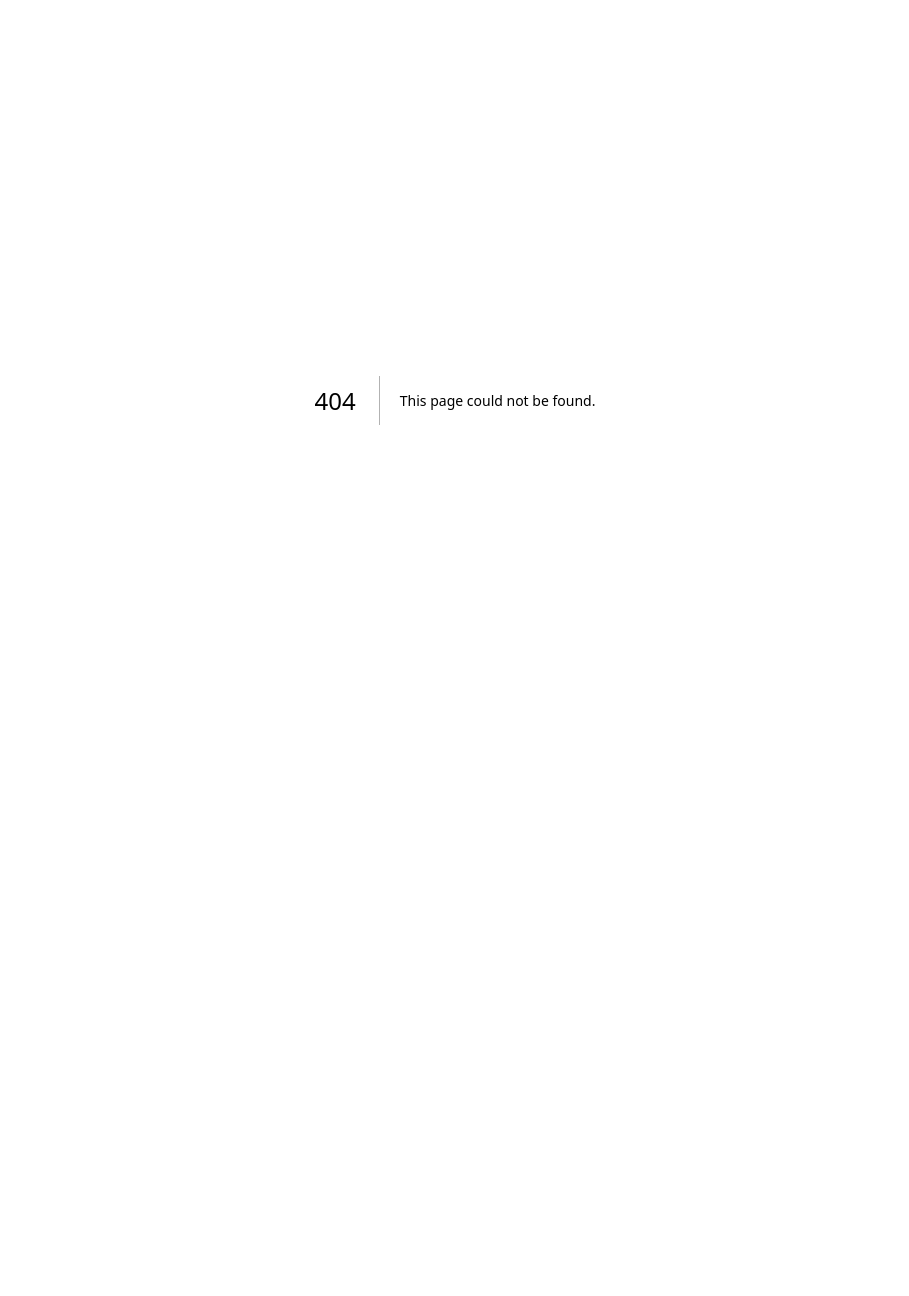
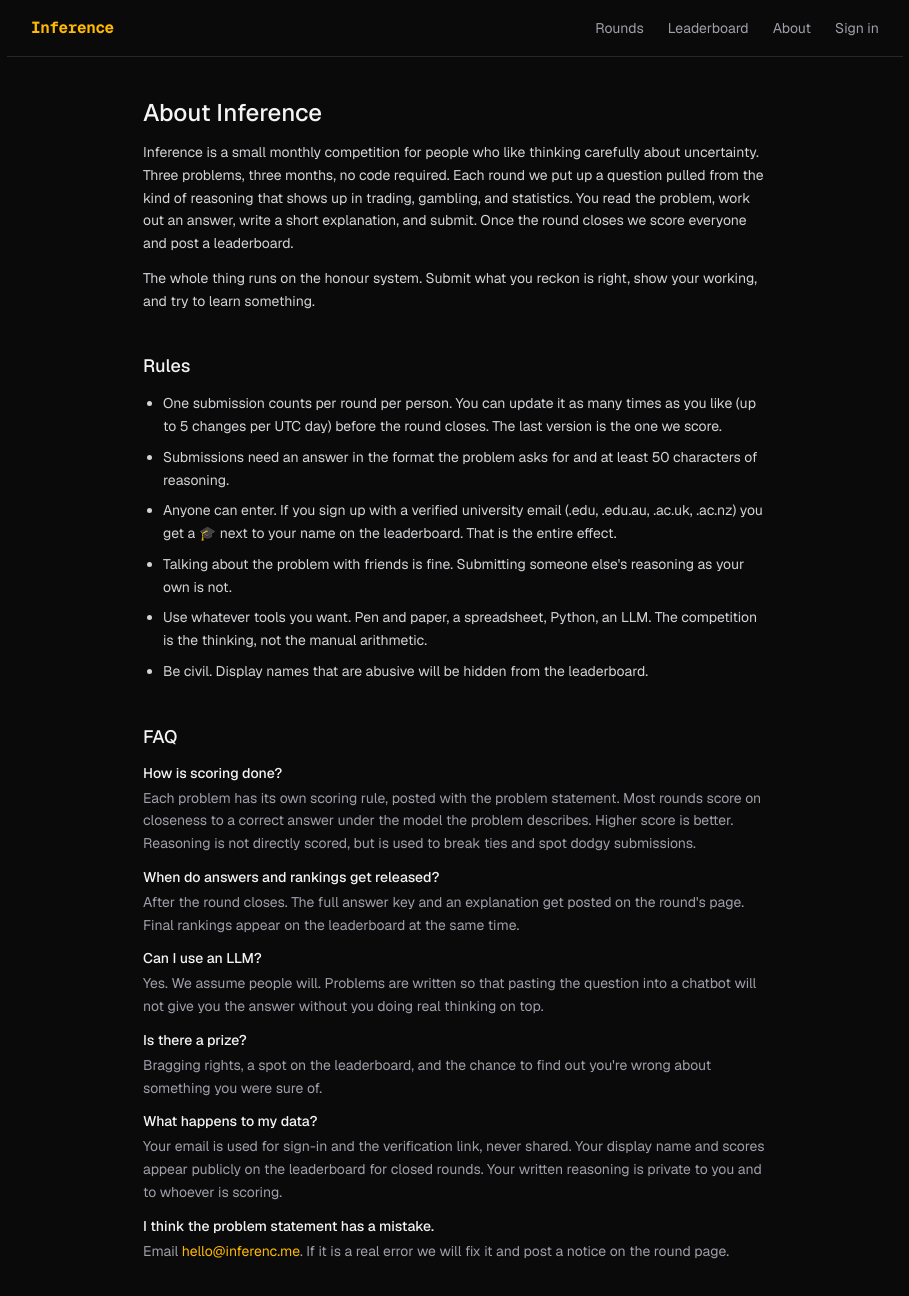
Before and after one commit to april-webm/inference, a Next.js app: page /about in a window 1280 px wide. Before the commit this address had no page. Shown: the top 1296 px of the page, without its empty margins (185-1094 px from the left). Before the commit the page ends 800 px from the top, so only its background shows below. Built offline with nearby package versions, Linux system fonts and the light colour scheme; no server answers.

Commit message:
feat: about+faq page, submission status banner on dashboard

```diff
--- /dev/null
+++ b/src/app/about/page.tsx
@@ -0,0 +1,103 @@
+import { PublicNav } from '@/components/PublicNav'
+
+export const dynamic = 'force-dynamic'
+
+export default function AboutPage() {
+  return (
+    <div className="min-h-screen">
+      <PublicNav />
+      <main className="max-w-2xl mx-auto px-6 py-10 flex flex-col gap-10">
+        <section className="flex flex-col gap-3">
+          <h1 className="text-2xl font-medium text-zinc-100">About Inference</h1>
+          <p className="text-sm text-zinc-300 leading-relaxed">
+            Inference is a small monthly competition for people who like
+            thinking carefully about uncertainty. Three problems, three months,
+            no code required. Each round we put up a question pulled from the
+            kind of reasoning that shows up in trading, gambling, and
+            statistics. You read the problem, work out an answer, write a
+            short explanation, and submit. Once the round closes we score
+            everyone and post a leaderboard.
+          </p>
+          <p className="text-sm text-zinc-300 leading-relaxed">
+            The whole thing runs on the honour system. Submit what you reckon
+            is right, show your working, and try to learn something.
+          </p>
+        </section>
+
+        <section className="flex flex-col gap-3">
+          <h2 className="text-lg font-medium text-zinc-100">Rules</h2>
+          <ul className="text-sm text-zinc-300 leading-relaxed list-disc pl-5 flex flex-col gap-2">
+            <li>One submission counts per round per person. You can update it as many times as you like (up to 5 changes per UTC day) before the round closes. The last version is the one we score.</li>
+            <li>Submissions need an answer in the format the problem asks for and at least 50 characters of reasoning.</li>
+            <li>Anyone can enter. If you sign up with a verified university email (.edu, .edu.au, .ac.uk, .ac.nz) you get a 🎓 next to your name on the leaderboard. That is the entire effect.</li>
+            <li>Talking about the problem with friends is fine. Submitting someone else&apos;s reasoning as your own is not.</li>
+            <li>Use whatever tools you want. Pen and paper, a spreadsheet, Python, an LLM. The competition is the thinking, not the manual arithmetic.</li>
+            <li>Be civil. Display names that are abusive will be hidden from the leaderboard.</li>
+          </ul>
+        </section>
+
+        <section className="flex flex-col gap-3">
+          <h2 className="text-lg font-medium text-zinc-100">FAQ</h2>
+
+          <div className="flex flex-col gap-1">
+            <h3 className="text-sm font-medium text-zinc-100">How is scoring done?</h3>
+            <p className="text-sm text-zinc-400 leading-relaxed">
+              Each problem has its own scoring rule, posted with the problem
+              statement. Most rounds score on closeness to a correct answer
+              under the model the problem describes. Higher score is better.
+              Reasoning is not directly scored, but is used to break ties and
+              spot dodgy submissions.
+            </p>
+          </div>
+
+          <div className="flex flex-col gap-1">
+            <h3 className="text-sm font-medium text-zinc-100">When do answers and rankings get released?</h3>
+            <p className="text-sm text-zinc-400 leading-relaxed">
+              After the round closes. The full answer key and an explanation
+              get posted on the round&apos;s page. Final rankings appear on the
+              leaderboard at the same time.
+            </p>
+          </div>
+
+          <div className="flex flex-col gap-1">
+            <h3 className="text-sm font-medium text-zinc-100">Can I use an LLM?</h3>
+            <p className="text-sm text-zinc-400 leading-relaxed">
+              Yes. We assume people will. Problems are written so that pasting
+              the question into a chatbot will not give you the answer without
+              you doing real thinking on top.
+            </p>
+          </div>
+
+          <div className="flex flex-col gap-1">
+            <h3 className="text-sm font-medium text-zinc-100">Is there a prize?</h3>
+            <p className="text-sm text-zinc-400 leading-relaxed">
+              Bragging rights, a spot on the leaderboard, and the chance to
+              find out you&apos;re wrong about something you were sure of.
+            </p>
+          </div>
+
+          <div className="flex flex-col gap-1">
+            <h3 className="text-sm font-medium text-zinc-100">What happens to my data?</h3>
+            <p className="text-sm text-zinc-400 leading-relaxed">
+              Your email is used for sign-in and the verification link, never
+              shared. Your display name and scores appear publicly on the
+              leaderboard for closed rounds. Your written reasoning is private
+              to you and to whoever is scoring.
+            </p>
+          </div>
+
+          <div className="flex flex-col gap-1">
+            <h3 className="text-sm font-medium text-zinc-100">I think the problem statement has a mistake.</h3>
+            <p className="text-sm text-zinc-400 leading-relaxed">
+              Email{' '}
+              <a href="mailto:hello@inferenc.me" className="text-amber-400 hover:text-amber-300">
+                hello@inferenc.me
+              </a>
+              . If it is a real error we will fix it and post a notice on the round page.
+            </p>
+          </div>
+        </section>
+      </main>
+    </div>
+  )
+}
--- a/src/app/dashboard/layout.tsx
+++ b/src/app/dashboard/layout.tsx
@@ -22,6 +22,9 @@ export default async function DashboardLayout({
           <a href="/leaderboard" className="text-zinc-400 hover:text-zinc-100 transition-colors">
             Leaderboard
           </a>
+          <a href="/about" className="text-zinc-400 hover:text-zinc-100 transition-colors">
+            About
+          </a>
           <form action="/auth/signout" method="POST">
             <button type="submit" className="text-zinc-400 hover:text-zinc-100 transition-colors">
               Sign out
--- a/src/app/dashboard/page.tsx
+++ b/src/app/dashboard/page.tsx
@@ -93,6 +93,23 @@ export default async function DashboardPage() {
         </div>
       </div>
 
+      {existing && (
+        <div className="border border-emerald-900 bg-emerald-950/40 rounded-lg px-4 py-3 flex items-center justify-between gap-4">
+          <div className="flex flex-col gap-1">
+            <p className="text-sm text-emerald-300">
+              <span className="font-mono mr-2">✓</span>
+              Submission received {formatDate(existing.submitted_at)} UTC
+            </p>
+            <p className="text-xs text-emerald-500/70">
+              You can keep updating it until the round closes.
+            </p>
+          </div>
+          <a href="#your-submission" className="text-xs text-emerald-300 hover:text-emerald-200 whitespace-nowrap">
+            View ↓
+          </a>
+        </div>
+      )}
+
       <hr className="border-zinc-800" />
 
       <Markdown>{round.description}</Markdown>
@@ -107,7 +124,7 @@ export default async function DashboardPage() {
       />
 
       {existing && (
-        <div className="border border-zinc-800 bg-zinc-900 rounded-lg p-4 flex flex-col gap-3">
+        <div id="your-submission" className="border border-zinc-800 bg-zinc-900 rounded-lg p-4 flex flex-col gap-3 scroll-mt-6">
           <h2 className="text-sm font-medium text-zinc-100">Your current submission</h2>
           <pre className="text-xs font-mono text-zinc-300 bg-zinc-950 border border-zinc-800 rounded p-3 overflow-x-auto">
             {JSON.stringify(existing.answer, null, 2)}
--- a/src/components/PublicNav.tsx
+++ b/src/components/PublicNav.tsx
@@ -15,6 +15,9 @@ export async function PublicNav() {
         </a>
         <a href="/leaderboard" className="text-zinc-400 hover:text-zinc-100 transition-colors">
           Leaderboard
+        </a>
+        <a href="/about" className="text-zinc-400 hover:text-zinc-100 transition-colors">
+          About
         </a>
         {user ? (
           <>
```
